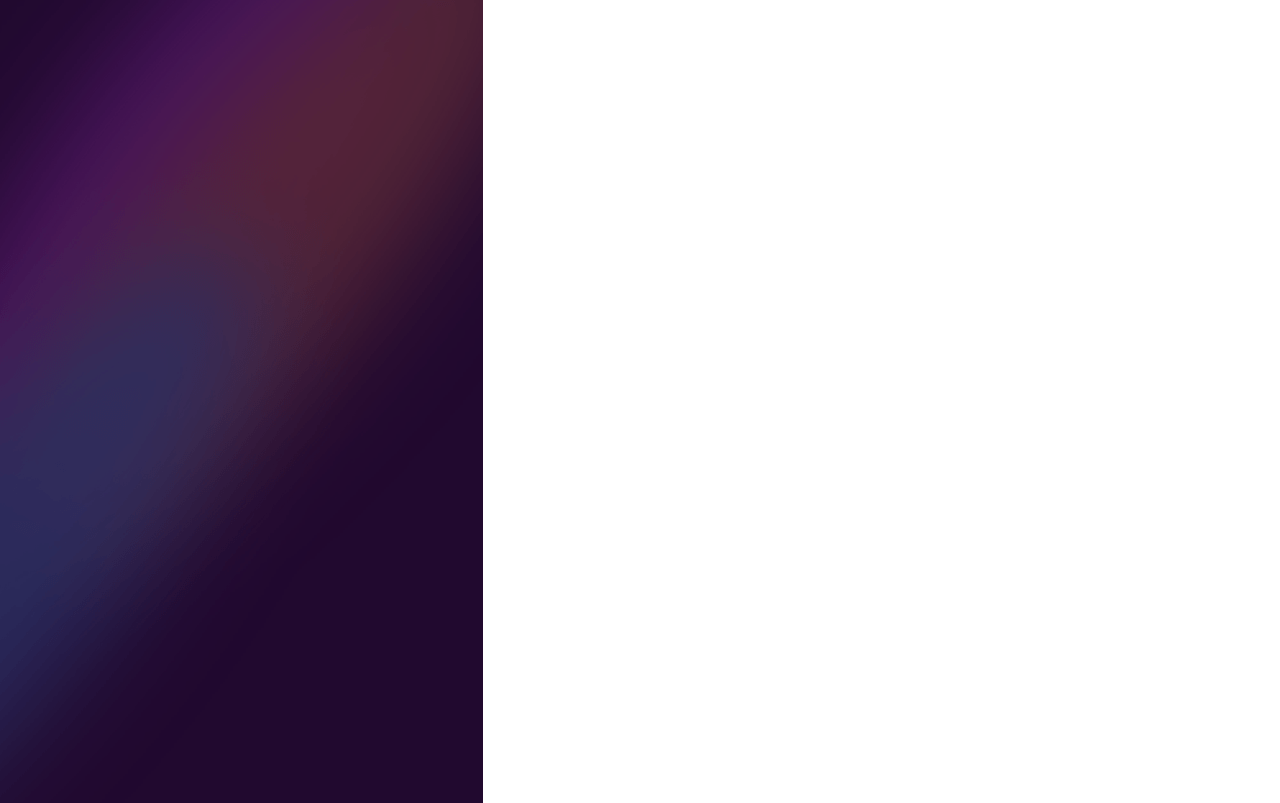
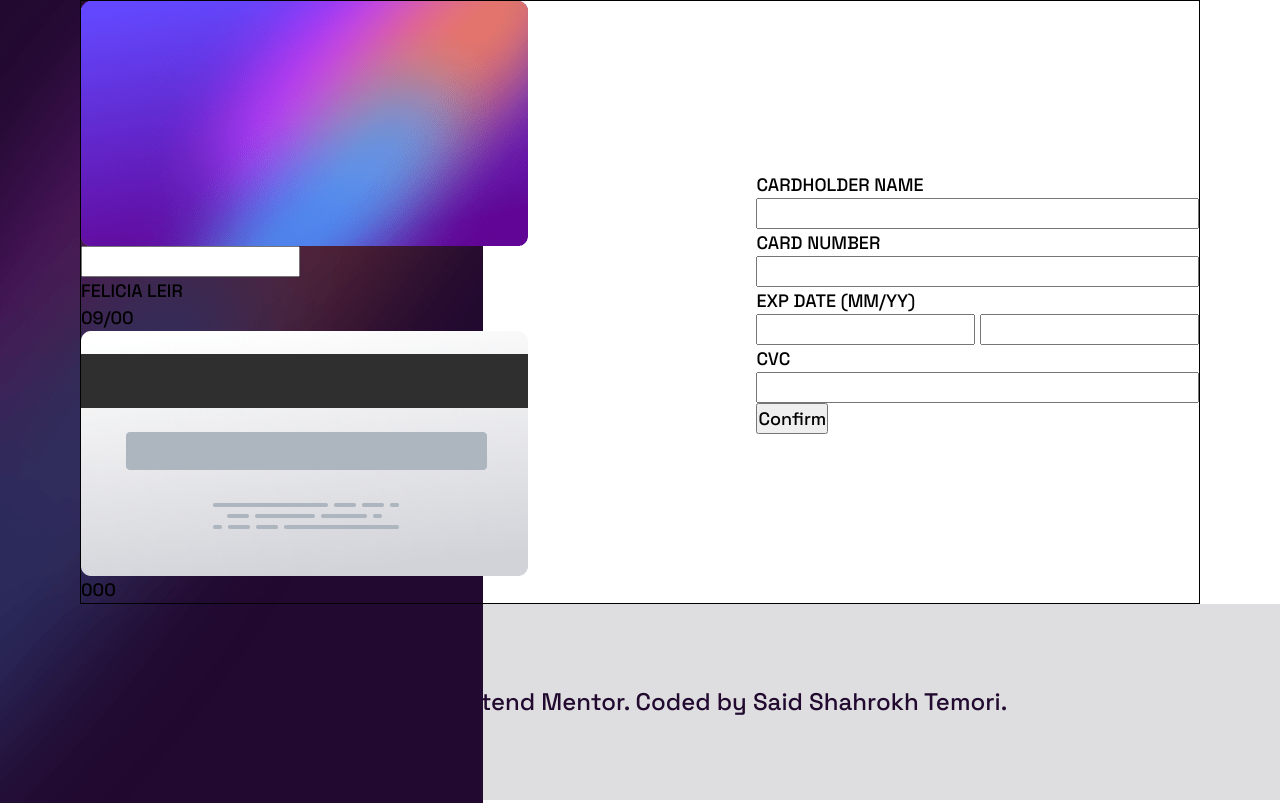
Before and after one commit to shahrokh0796/Interactive-card-details-form, a website built with webpack: page src/index.html in a window 1280 px wide. Shown: the top 803 px of the page. Built offline with nearby package versions, Linux system fonts and the light colour scheme.

Commit message:
structure prepared rest in progress

```diff
--- a/src/index.html
+++ b/src/index.html
@@ -14,54 +14,61 @@
 
 
 
-<main class="main">
-  <div class="blue-background">
+<main class="main relative-p">
+  <div class="blue-background absolute-p">
     <picture>
       <source srcset="./images/bg-main-desktop.png" media="(min-width: 600px)" />
       <img src="./images/bg-main-mobile.png" alt="MDN" />
+    </picture>
   </div>
 
-  <form action="">
+  <form action="" class="relative-p z-index-1 flex form">
     <section class="card">
       <div class="interactive">
         <img src="./images/bg-card-front.png" alt="visa card">
+        <span class="circle">
+          <div class="white-circle"></div>
+          <div class="bordered-circle"></div>
+        </span>
         <input type="" name="account-no">
         <span>
           <p class="name">FELICIA LEIR</p>
-          <p class="validity"></p>
+          <p class="validity">09/00</p>
         </span>
       </div>
       <div class="plain-card">
         <img src="./images/bg-card-back.png" alt="">
+        <span>000</span>
       </div>
     </section>
 
     <section>
-      <div class="card-holder">
-        <label for="name">CARDHOLDER NAME</label>
+      <div class="card-holder column">
+        <label for="name" autocomplete="name">CARDHOLDER NAME</label>
         <input type="text" id="name" name="name">
       </div>
 
-      <div class="card-number">
+      <div class="card-number column" autocomplete="number">
         <label for="number">CARD NUMBER</label>
         <input type="number" id="number" name="number">
       </div>
 
       <div class="card-validity">
-        <div class="exp-date">
+        <div class="exp-date column">
           <label for="exp">EXP DATE (MM/YY)</label>
-          <input type="number" id="exp-month" name="exp-month">
-          <input type="number" id="exp-year" name="exp-year">
+          <span>
+            <input type="number" id="exp-month" name="exp-month">
+            <input type="number" id="exp-year" name="exp-year">
+          </span>
         </div>
 
-        <div class="cvc-number">
+        <div class="cvc-number column">
           <label for="cvc">CVC</label>
           <input type="number" name="cvc" id="cvc">
         </div>
       </div>
+      <button type="submit">Confirm</button>
     </section>
-
-    <button type="submit">Confirm</button>
   </form>
 </main>
 
--- a/styles/styles.scss
+++ b/styles/styles.scss
@@ -48,6 +48,65 @@ input[type=number]::-webkit-inner-spin-button {
 input[type=number] {
   -moz-appearance: textfield;
 }
+// ++++++++++++++++++++++++++++++++++++
+// Helper Classes
+.center {
+  display: flex;
+  justify-content: center;
+  align-items: center;
+}
+
+.column {
+  display: flex;
+  flex-direction: column;
+}
+
+.flex {
+  display: flex;
+}
+
+.relative-p {
+  position: relative;
+}
+
+.absolute-p {
+  position: absolute;
+}
+.z-index-1 {z-index:1};
+.z-index-2 {z-index:2};
+.z-index-3 {z-index:3};
+
+.align-middle { vertical-align: middle; }
+
+.inline { display: inline; }
+
+.text-left   { text-align: left; }
+.text-right  { text-align: right; }
+.text-center { text-align: center; }
+
+.hide-on-small { display: none; }
+.show-in-large { display: block; }
+// ++++++++++++++++++++++++++++++++++++
+
+
+
+.main {
+
+  .form {
+    border: 1px solid black;
+    justify-content: space-between;
+    align-items:center;
+    margin-inline: 5rem;
+  }
+
+  .cvc-number, .exp-date, .card-number {
+
+  }
+}
+
+
+
+
 
   .attribution {
     background-color: var(--grayish-violet);
```
